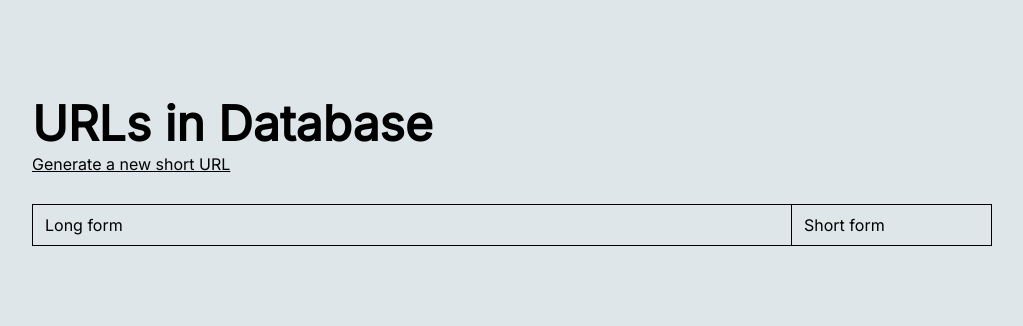
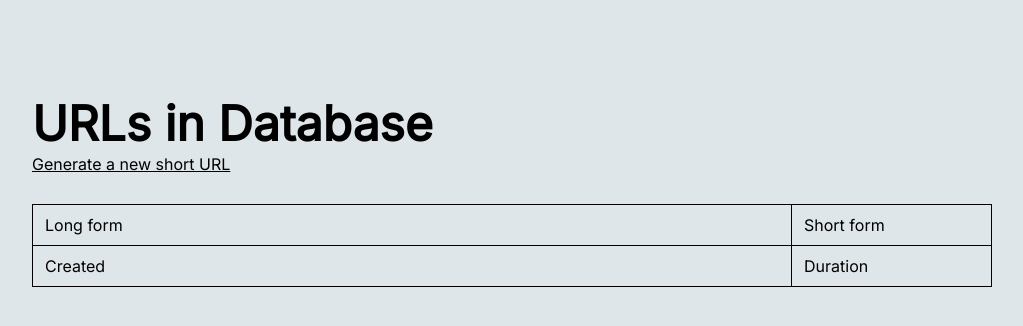
Before and after one commit to srirajshukla/3-word-url, a Django app: page /all in a window 1280 px wide. Shown: the top 326 px of the page, without its empty margins (128-1151 px from the left). Run offline with Django 3.2, Linux system fonts and the light colour scheme; data that the repository does not hold is empty.

Commit message:
Added url duration features.
Signed-off-by: srirajshukla <srirajshukla@gmail.com>

```diff
--- a/get_handling/templates/viewall.html
+++ b/get_handling/templates/viewall.html
@@ -5,16 +5,24 @@
         <header style="padding: 100px 2rem">
             <h1>URLs in Database</h1>
             <a href="/">Generate a new short URL</a>
-    <br />
+            <br/>
             <div class="table">
                 <span><strong>Long form</strong></span>
                 <span><strong>Short form</strong></span>
+                <span>Created</span>
+                <span>Duration</span>
                 {% for data in alldata %}
                     <span><a href="{{ data.long_url }}">{{ data.long_url }}</a></span>
                     <span><a href="/{{ data.shortform }}">/{{ data.shortform }}</a></span>
+                    <span>{{ data.created }}</span>
+                    <span>
+                        {% if data.duration is '0' %}
+                            Forever
+                        {% else %}
+                            {{ data.duration }} Hrs
+                        {% endif %}
+                    </span>
                 {% endfor %}
-    </div>
-    </div>
             </div>
         </header>
     </div>
```
Also changed, not shown: get_handling/templates/index.html (+8 -1 lines). Lines whose indentation alone changed are shown as unchanged.
